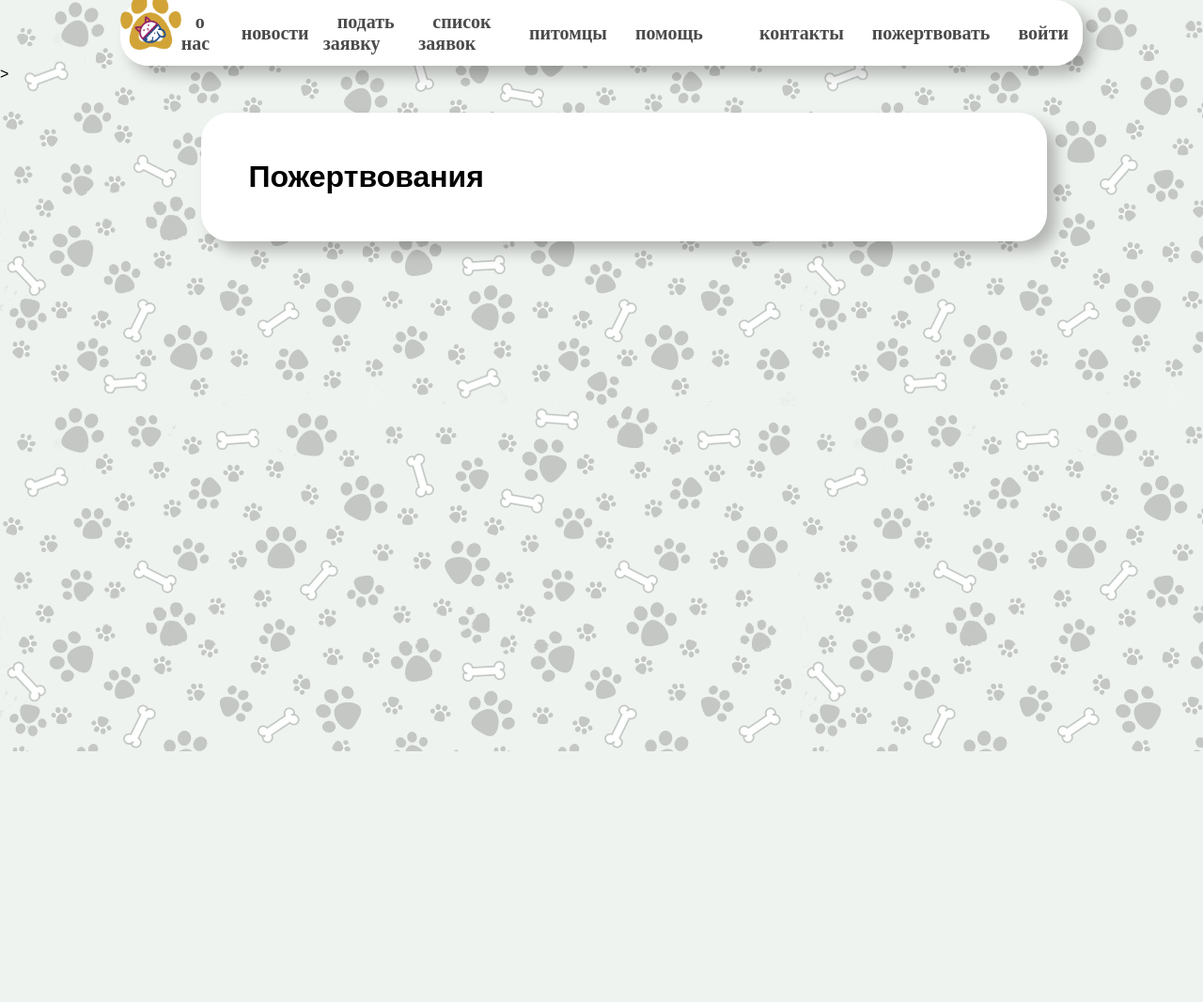
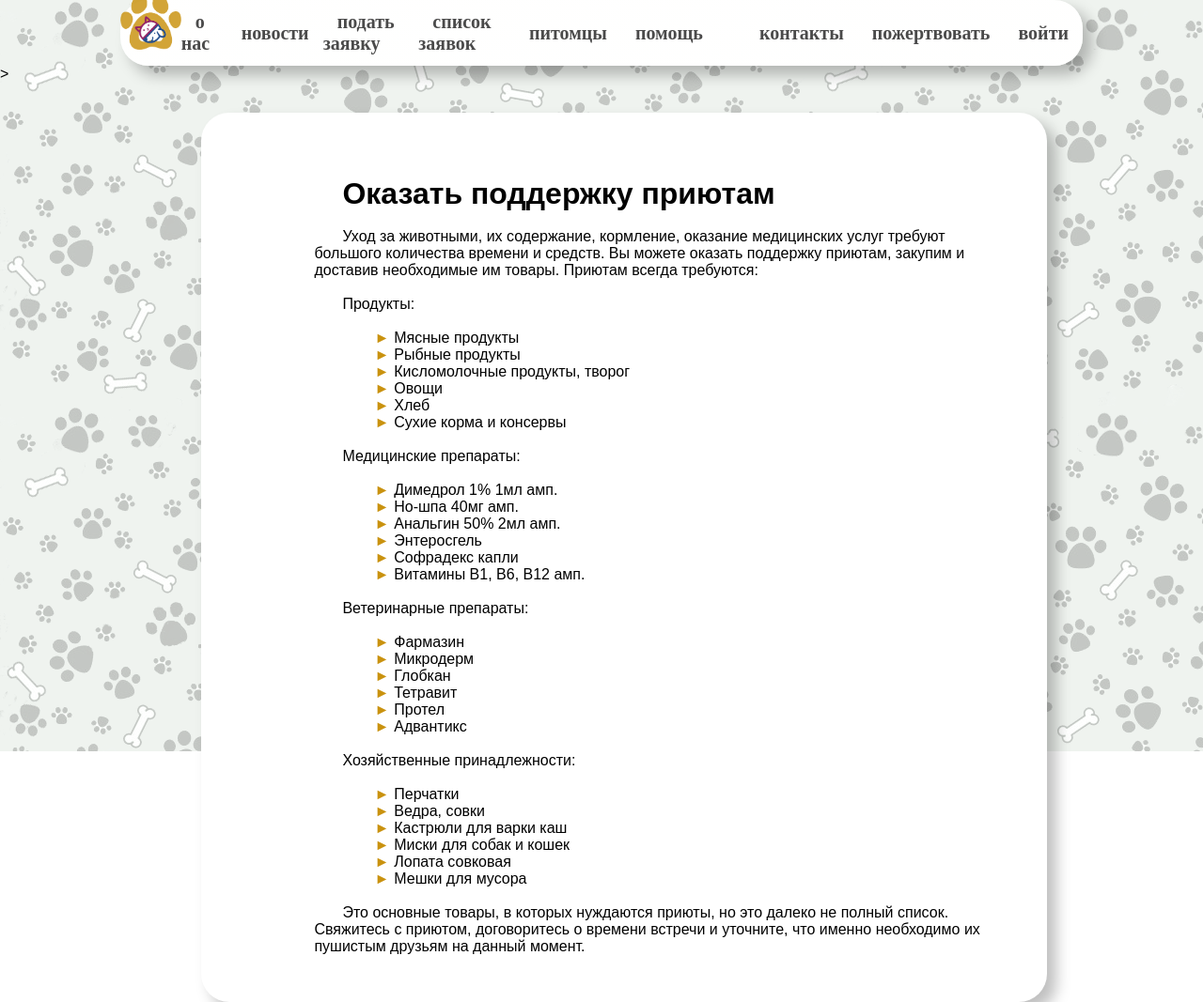
Before and after one commit to Ga3B/OrenHackaProject, a Django app: page /donate/ in a window 1280 px wide. Shown: the whole page at 94% size. Before the commit the page ends 800 px from the top, so only its background shows below. Run offline with Django 3.2, Linux system fonts and the light colour scheme.

Commit message:
formatcont

```diff
--- a/catodog/catodog/templates/donate.html
+++ b/catodog/catodog/templates/donate.html
@@ -1,5 +1,63 @@
 {% extends "base.html" %}
+<div class="content">
 {% block content %}
-<h1>Пожертвования</h1>
+<style type="text/css">
+	p {
+		padding-left: 70px;
+	}
+	.don li {list-style: none;
+		text-indent: -1em;}
+	.don li::before { content: '\25ba';
+		padding-right: 5px;
+		padding-left: 150px;
+		color :#c9920f;
+	 }
 
+
+</style>
+<div class="don">
+<br><h1><p>Оказать поддержку приютам</p></h1><br>
+<p>Уход за животными, их содержание, кормление, оказание медицинских услуг требуют большого количества времени и средств. Вы можете оказать поддержку приютам, закупим и доставив необходимые им товары. Приютам всегда требуются:</p><br>
+<p>Продукты:</p><br>
+<ul>
+  <li>Мясные продукты</li>
+  <li>Рыбные продукты</li>
+  <li>Кисломолочные продукты, творог</li>
+  <li>Овощи</li>
+  <li>Хлеб</li>
+  <li>Сухие корма и консервы</li>
+</ul>
+<br>
+<p>Медицинские препараты:</p><br>
+<ul>
+  <li>Димедрол 1% 1мл амп.</li>
+  <li>Но-шпа 40мг амп.</li>
+  <li>Анальгин 50% 2мл амп.</li>
+  <li>Энтеросгель</li>
+  <li>Софрадекс капли</li>
+  <li>Витамины В1, В6, В12 амп.</li>
+</ul><br>
+<p>Ветеринарные препараты:</p><br>
+<ul>
+  <li>Фармазин</li>
+  <li>Микродерм</li>
+  <li>Глобкан</li>
+  <li>Тетравит</li>
+  <li>Протел</li>
+  <li>Адвантикс</li>
+</ul><br>
+<p>Хозяйственные принадлежности:</p><br>
+<ul>
+  <li>Перчатки</li>
+  <li>Ведра, совки</li>
+  <li>Кастрюли для варки каш</li>
+  <li>Миски для собак и кошек</li>
+  <li>Лопата совковая</li>
+  <li>Мешки для мусора</li>
+</ul><br>
+<p>Это основные товары, в которых нуждаются приюты, но это далеко не полный список. Свяжитесь с приютом, договоритесь о времени встречи и уточните, что именно необходимо их пушистым друзьям на данный момент.</p>
+
+</div>
 {% endblock content %}
+
+</div>
```
Also changed, not shown: catodog/catodog/templates/contacts.html (+50 -16 lines), catodog/static/partner/5.png.
